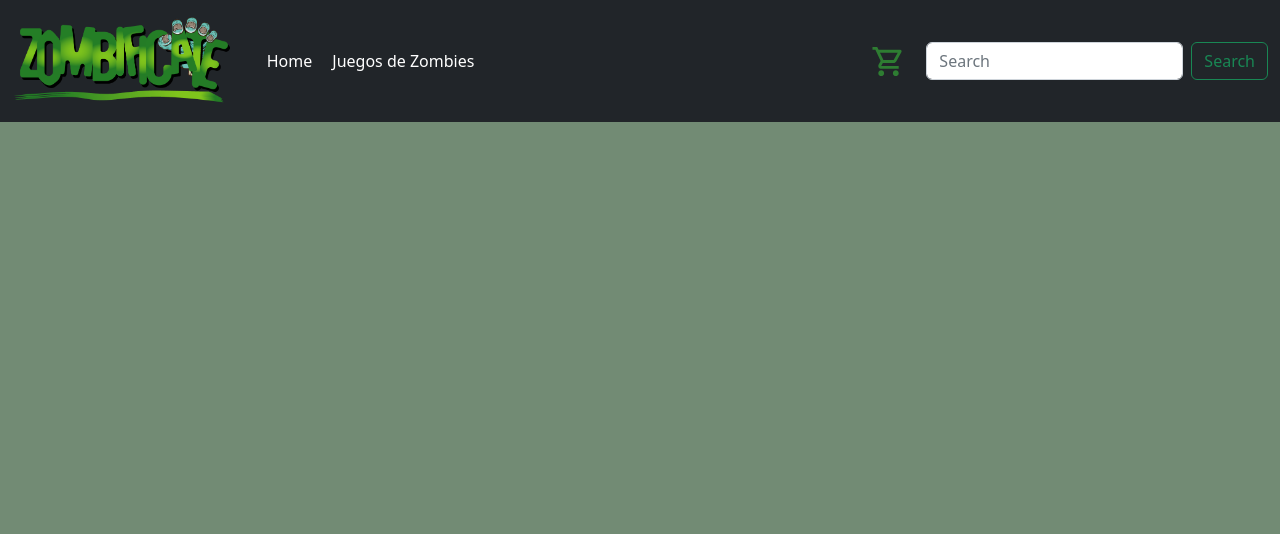
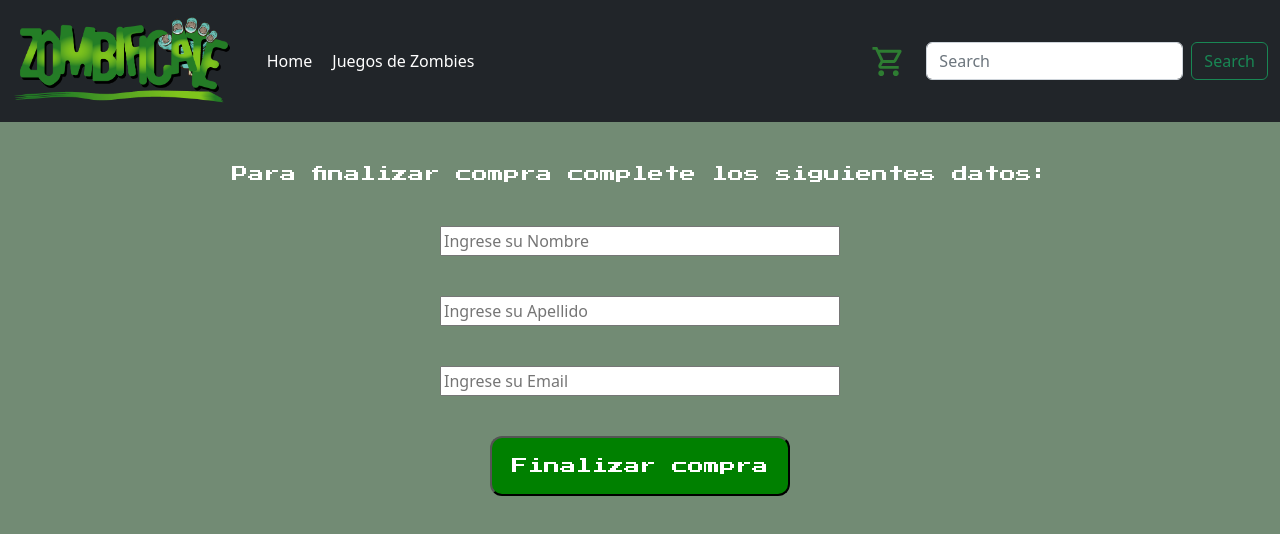
Before and after one commit to AgusBrutti/tp-ecommerce-brutti-agustina, a React (Create React App) app: page /formularioDeCompra in a window 1280 px wide. Shown: the top 534 px of the page. Built offline with nearby package versions, Linux system fonts and the light colour scheme.

Commit message:
Entrega final del proyecto, agregado de formulario.

```diff
--- a/src/App.js
+++ b/src/App.js
@@ -7,6 +7,7 @@ import PageCart from './components/carrito/PageCart';
 import { BrowserRouter } from "react-router-dom";
 import { Routes, Route } from "react-router-dom";
 import CartProvider from './context/CartContext';
+import Formulario from "./components/formulario/Formulario";
 
 function App() {
   const titulo = "Los mejores juegos de Zombies!"
@@ -20,6 +21,7 @@ function App() {
         <Route path='/categoria/juegos-de-mesa' element={<ItemListContainer greeting={titulo} />}/>
         <Route path='/detalles/producto-:id' element={<ItemDetailContainter />}/>
         <Route path='/carrito' element={<PageCart />}/>
+        <Route path='/formularioDeCompra' element={<Formulario/>}/>
       </Routes>
       </CartProvider>
     </BrowserRouter>
--- a/src/components/carrito/PageCart.js
+++ b/src/components/carrito/PageCart.js
@@ -4,10 +4,11 @@ import { useContext } from "react";
 import { CartContext } from "../../context/CartContext";
 
 const Cart = () => {
-    const {cart, removeItem, clear, isInCart, totalPrice, finalizarCompra}= useContext(CartContext);
+    const { cart, removeItem, clear, isInCart, totalPrice } = useContext(CartContext);
+
     return (
         <>
-            <Link to={`/categoria/juegos-de-mesa`} className="linkinPark"><h3 className='btn-volver2'>VOLVER</h3></Link>
+            <Link to={`/categoria/juegos-de-mesa`} className="btn-volver-atras"><h3 className='btn-volver2'>VOLVER</h3></Link>
             <h1 className="titleCart">Productos en carrito</h1>
             {/* Consulto si hay productos en el carrito */}
             {isInCart() ?
@@ -17,23 +18,31 @@ const Cart = () => {
                         <h3 className='widthin'>PRECIO POR UNIDAD</h3>
                         <h3>CANTIDAD</h3>
                         <h3>PRECIO TOTAL POR CANTIDAD</h3>
-                    </div><button className='btnCart2' onClick={()=>clear()}>Quitar todos</button> </>: <h1 className='h1Cart'>Aún no tenés nada en el carrito! Podes empezar a comprar <Link to={`/categoria/juegos-de-mesa`}>aquí!</Link></h1>}
+                    </div>
+                    <button className='btnCart2' onClick={() => clear()}>Quitar todos</button>
+
             {/* Armo la lista de productos que se agregaron. */}
-            {cart ? cart.map(({item, quantity}) =>
+            {cart.map(({ item, quantity }) =>
                 <>
+                    <div key={`${item.name}-${quantity}`}>
                         <div className='containterCart'>
-            <h1 key={item.id}>{item.name}</h1>
+                            <h1>{item.name}</h1>
                             <p>${item.price}</p>
                             <p>{quantity}</p>
-            <p>${item.price*quantity}</p>
-            <button className='btnCart' onClick={()=>removeItem(item)}>Quitar</button>
+                            <p>${item.price * quantity}</p>
+                            <button className='btnCart' onClick={() => removeItem(item)}>Quitar</button>
                         </div>
-            <hr/>
+                        <hr />
+                    </div>
                 </>
-            )
+            )}
+            <div className='divFinalPrice'>
+                <span>Precio final: ${totalPrice()} </span>
+                <button className='btn-finalizar-cart'> <Link to="/formularioDeCompra" className='linkToCart'>Siguiente </Link></button>
+            </div>
+            </>
             :
-            "Vacío"}
-            {isInCart() ? <div className='divFinalPrice'> <span>Precio final: ${totalPrice()} </span> <button className='btn-finalizar-cart' onClick={()=>finalizarCompra()}> Finalizar compra  </button> </div>  : ""}
+            <h1 className='h1Cart'>Aún no tenés nada en el carrito! Podes empezar a comprar <Link to={`/categoria/juegos-de-mesa`}>aquí!</Link></h1>}
         </>
     )
 }
--- a/src/components/carrito/pageCart.css
+++ b/src/components/carrito/pageCart.css
@@ -80,13 +80,17 @@
     margin-top: 30px;
     margin-left: 30px;
 }
-.linkinPark{
+.btn-volver-atras, .linkToCart{
     text-decoration: none;
 }
+.linkToCart{
+    color: #ffff;
+}
+
 .btn-volver2:hover{
     text-decoration: underline;
 }
-.btn-finalizar-cart{
+.btn-finalizar-cart, .btn-finalizar{
     font-family: 'Press Start 2P';
     font-size: 16px;
     text-align: center;
--- a/src/components/cartWidget/CartWidget.js
+++ b/src/components/cartWidget/CartWidget.js
@@ -1,4 +1,3 @@
-// import ShoppingCartIcon from '@mui/icons-material/ShoppingCart';
 import ShoppingCartOutlinedIcon from '@mui/icons-material/ShoppingCartOutlined';
 import { useContext } from 'react';
 import { CartContext } from '../../context/CartContext';
--- /dev/null
+++ b/src/components/formulario/Formulario.js
@@ -0,0 +1,82 @@
+import React, {useContext, useState} from "react";
+import './formulario.css';
+import { CartContext } from "../../context/CartContext.js"
+import 'bootstrap/dist/css/bootstrap.min.css';
+import {db} from '../../firebase/firebase';
+import {collection, addDoc, doc, updateDoc} from 'firebase/firestore';
+import {serverTimestamp} from 'firebase/firestore'
+import Swal from 'sweetalert2/dist/sweetalert2.js';
+import 'sweetalert2/dist/sweetalert2.min.css';
+
+const Formulario = () => {
+    const {clear,totalPrice,cart} = useContext(CartContext)
+
+    const [error, setError] = useState(false);
+
+    const [usuario, setUsuario] = useState({
+        nombre: "",
+        apellido: "",
+        email: ""
+    })
+
+        //Se va almacenando a mi variable usuario, a medida que escribo
+    const handlerChange = (e)=>{
+        setUsuario ({
+            ...usuario,
+            [e.target.name]:e.target.value
+        })
+    }
+
+    const endCompra = (e) =>{
+        e.preventDefault()
+        if(usuario.nombre !== '' && usuario.apellido !== '' && usuario.email !== ''){
+            const ventasCollection =collection(db,"ventas2");
+            addDoc(ventasCollection, {
+                    datosComprador: usuario,
+                    items: cart,
+                    createdAt: serverTimestamp(),
+                    total: totalPrice()
+                })
+                .then(result=>
+                    {
+                        Swal.fire({
+                            title: "Tu orden fue enviada con éxito!",
+                            text: `Tu numero de orden es: ${result.id}`,
+                            icon: "success",
+                            button: "Ok"
+                        })
+                        .then((resultado)=>{
+                            window.location = "/carrito";
+                        })
+                        clear();
+                    })
+                .catch(e=>{setError(true);})
+        }
+        else{
+            Swal.fire({
+                title: "Hubo un error en tus datos",
+                text: "Revisa el formulario de tus datos y vuelve a enviar el pedido",
+                icon: "error",
+                button: "Ok",
+            })
+        }
+    }
+
+    return (
+    <>
+        <div className="spanForm">
+        <span>Para finalizar compra complete los siguientes datos:</span>
+        </div>
+        <div className="contenedorForm">
+            <form className="formulario-cart" onSubmit={endCompra} onChange={handlerChange}>
+            <input  name="nombre" className="formulario" type="text" placeholder="Ingrese su Nombre" required/>
+            <input  name="apellido" className="formulario" type="text" placeholder="Ingrese su Apellido" required/>
+            <input  name="email" className="formulario" type="text" placeholder="Ingrese su Email" required/>
+            <button className='btn-finalizar' >Finalizar compra</button>
+            </form>
+        </div>
+    </>
+    )
+}
+
+export default Formulario
--- /dev/null
+++ b/src/components/formulario/formulario.css
@@ -0,0 +1,32 @@
+/*PAGINA FORMULARIO*/
+.contenedorForm{
+    display: flex;
+    flex-direction: column;
+    justify-content: center;
+    align-items: center;
+}
+
+.spanForm{
+    font-family: 'Press Start 2P';
+    width:100%;
+    color: white;
+    text-align: center;
+    margin: 0px auto;
+    margin-top: 40px;
+    margin-bottom: 40px;
+}
+
+.formulario-cart{
+    display: flex;
+    flex-direction: column;
+    justify-content: center;
+}
+
+.formulario{
+    margin-bottom: 40px;
+    width: 400px;
+}
+
+.btn-finalizar{
+    margin: 0px auto!important;
+}
--- a/src/components/item/Item.js
+++ b/src/components/item/Item.js
@@ -1,16 +1,8 @@
 import './item.css';
-import Swal from 'sweetalert2/dist/sweetalert2.js'
-import 'sweetalert2/dist/sweetalert2.min.css'
 import { Link } from 'react-router-dom';
 
 const Item = ({ product }) => {
-    const messageFuncion = (count) => {
-        Swal.fire({
-            text: `Agregaste ${count} productos al carrito.`,
-            icon: 'success',
-            confirmButtonText: 'Ok'
-        });
-    }
+
     return (
         <>
             <div className='contenedorItem'>
--- a/src/components/itemCount/ItemCount.js
+++ b/src/components/itemCount/ItemCount.js
@@ -3,7 +3,6 @@ import Swal from 'sweetalert2/dist/sweetalert2.js'
 import 'sweetalert2/dist/sweetalert2.min.css'
 import {ToastContainer, toast} from 'react-toastify';
 import 'react-toastify/dist/ReactToastify.css';
-// import { dark } from '@mui/material/styles/createPalette';
 import './itemCount.css'
 
 const Boton = ({stock, initial, onAdd}) => {
--- a/src/components/itemDetailContainer/ItemDetailContainer.js
+++ b/src/components/itemDetailContainer/ItemDetailContainer.js
@@ -19,7 +19,7 @@ const ItemDetailContainter = () => {
             getDoc(refDoc)
             .then((result)=>{
                 setProduct({
-                    id:result,
+                    id: result.id,
                     ...result.data()
                 })
             })
--- a/src/context/CartContext.js
+++ b/src/context/CartContext.js
@@ -1,6 +1,4 @@
 import { createContext, useState } from "react";
-import Swal from 'sweetalert2/dist/sweetalert2.js';
-import 'sweetalert2/dist/sweetalert2.min.css';
 
 export const CartContext = createContext();
 
@@ -35,17 +33,9 @@ const CartProvider = ({children}) => {
             return cart.reduce((acc, product) => acc += (product.item.price * product.quantity), 0);
     }
 
-    const finalizarCompra = () => {
-    Swal.fire({
-        text: `La compra ha sido realizada con éxito.`,
-        icon: 'success',
-        confirmButtonText: 'Ok'
-    });
-};
-
     return(
         <>
-        <CartContext.Provider value={{cart, addItem, removeItem, clear, isInCart,totalPrice, finalizarCompra}}>{children}</CartContext.Provider>
+        <CartContext.Provider value={{cart, addItem, removeItem, clear, isInCart,totalPrice}}>{children}</CartContext.Provider>
         </>
     )
 }
```
Also changed, not shown: 1 other file (tests, documents, lock files or other folders). Lines whose indentation alone changed are shown as unchanged.
